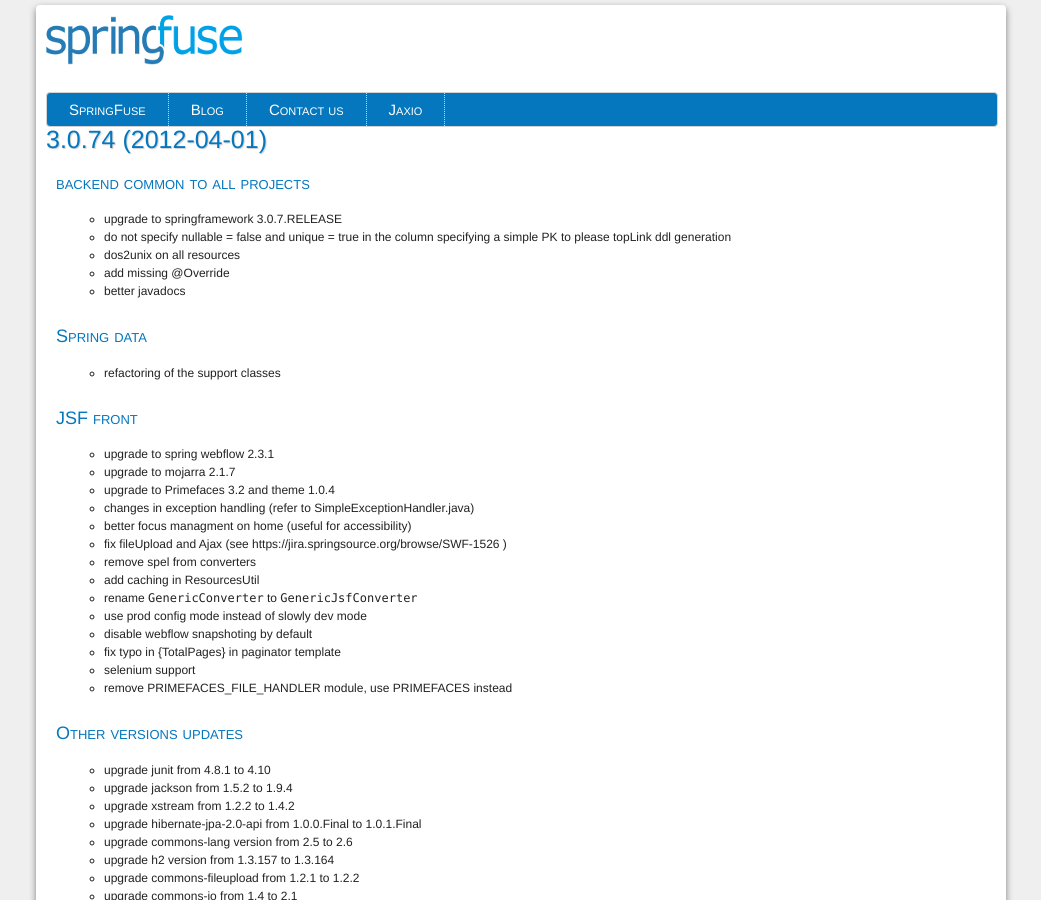
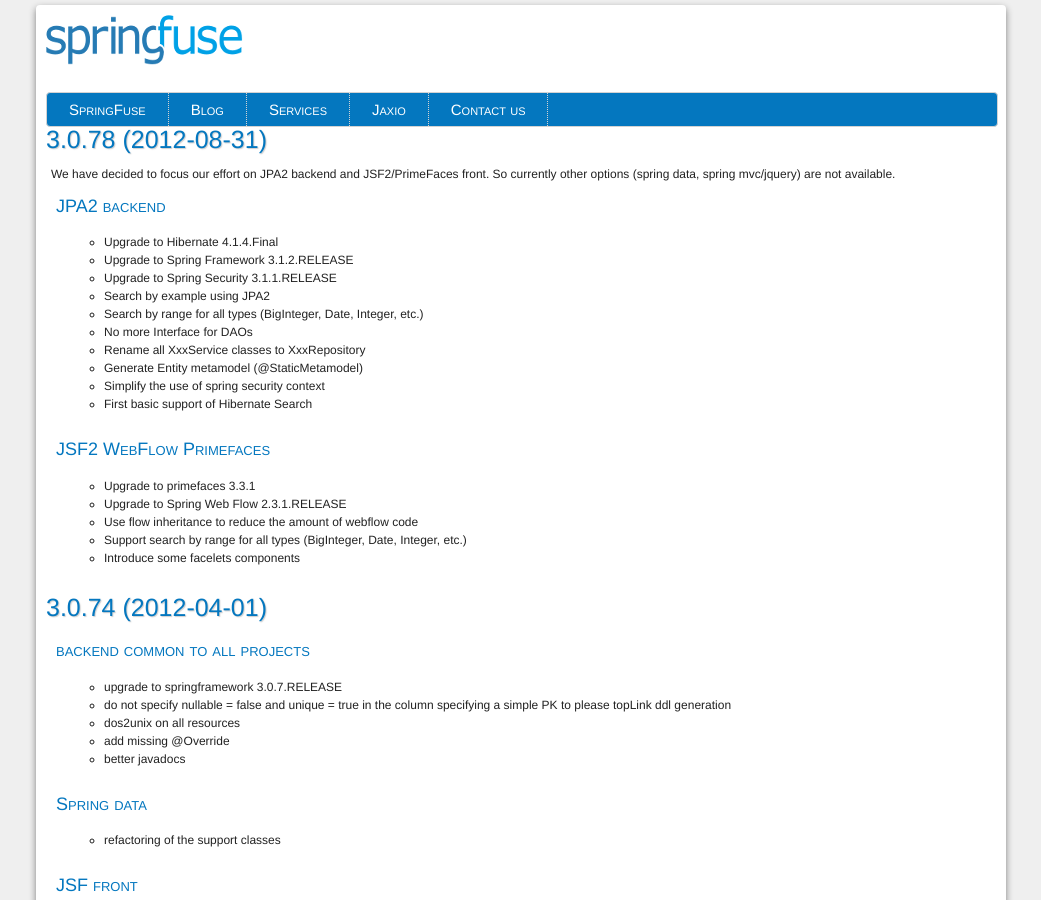
Before and after one commit to springfuse/springfuse.github.com, a Jekyll site: the page built from change-log.md, in a window 1280 px wide and 900 px high. Shown: the whole window, without its empty margins (119-1160 px from the left). Built offline with Jekyll 4.4.1, drawn with Linux system fonts in a browser that asks for light colours; Markdown is read by kramdown in place of the engine named in the settings; comment, search, counter and statistics services are not loaded.

Commit message:
celerio 3.0.78 release

```diff
--- a/_layouts/english.html
+++ b/_layouts/english.html
@@ -37,8 +37,9 @@
 							</div>
 						</div>
 					</li>
+					<li class="first-line"><a href="http://www.jaxio.com/en/services.html">Services</a></li>
+					<li class="first-line"><a href="http://www.jaxio.com/en/">Jaxio</a></li>
 					<li class="first-line"><a href="/contact-us.html">Contact us</a></li>
-					<li class="first-line"><a href="http://www.jaxio.com/en/">Jaxio</a></li>
 				</ul>
 			</nav>
 		</header>
--- a/change-log.md
+++ b/change-log.md
@@ -2,6 +2,30 @@
 layout: english
 title: Springfuse change log
 ---
+
+# 3.0.78 (2012-08-31)
+
+We have decided to focus our effort on JPA2 backend and JSF2/PrimeFaces front.
+So currently other options (spring data, spring mvc/jquery) are not available.
+
+## JPA2 backend
+* Upgrade to Hibernate 4.1.4.Final
+* Upgrade to Spring Framework 3.1.2.RELEASE
+* Upgrade to Spring Security 3.1.1.RELEASE
+* Search by example using JPA2
+* Search by range for all types (BigInteger, Date, Integer, etc.)
+* No more Interface for DAOs
+* Rename all XxxService classes to XxxRepository
+* Generate Entity metamodel (@StaticMetamodel)
+* Simplify the use of spring security context
+* First basic support of Hibernate Search
+
+## JSF2 WebFlow Primefaces
+* Upgrade to primefaces 3.3.1
+* Upgrade to Spring Web Flow 2.3.1.RELEASE
+* Use flow inheritance to reduce the amount of webflow code
+* Support search by range for all types (BigInteger, Date, Integer, etc.)
+* Introduce some facelets components
 
 # 3.0.74 (2012-04-01)
 
```
Also changed, not shown: index.md (+7 -15 lines).
